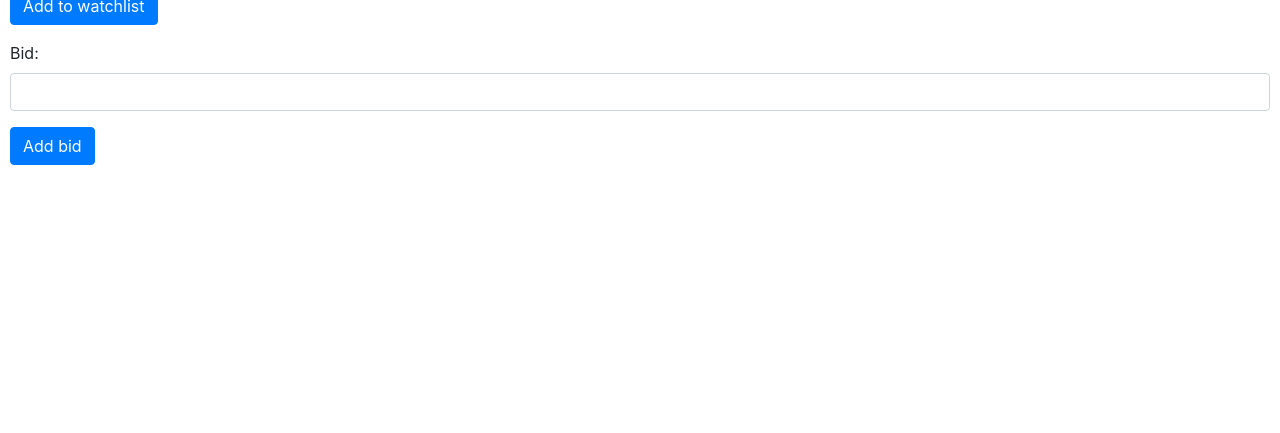
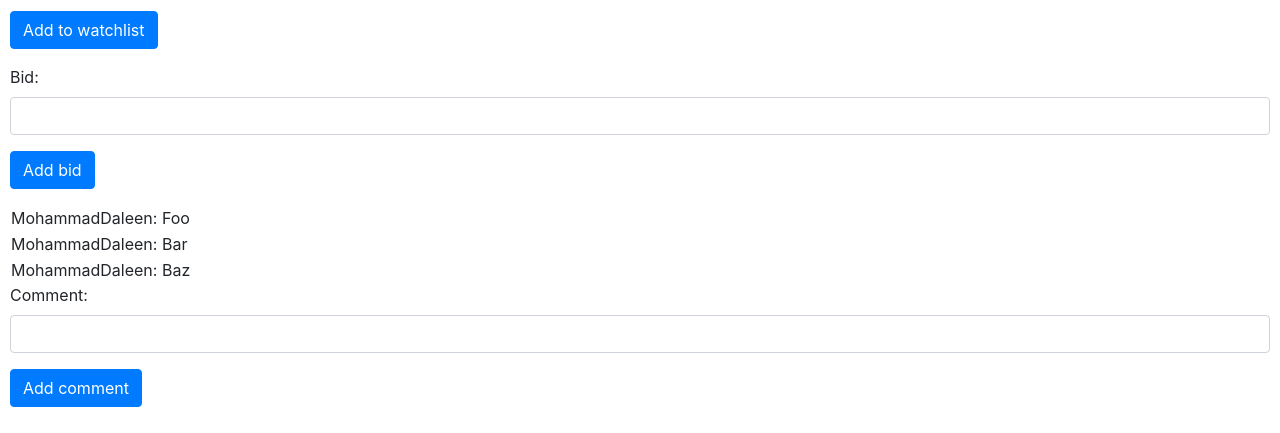
Before and after one commit to MohammadDaleen/cs50w, a Django app: page /listing/1 in a window 1280 px wide. Shown: the part 384-817 px from the top of the page. Before the commit the page ends 549 px from the top, so only its background shows below. Run offline with Django 3.2, Linux system fonts and the light colour scheme; a user stored in the database is signed in; data comes from the database, SQL or seed files in the repository; both versions use the stored data as it was after the commit; some libraries are stand-ins or nearby versions.

Commit message:
Finish: listing, Countinue: watchlist, Replace: html comments with Jinja comments

```diff
--- a/Project2Commerce/commerce/auctions/models.py
+++ b/Project2Commerce/commerce/auctions/models.py
@@ -23,6 +23,9 @@ class Listing(models.Model):
     startingBid = models.PositiveIntegerField()
     imgURL = models.URLField(blank=True, null=True)
     category = models.CharField(blank=True, choices=CATEGORIES, max_length=4, null=True)
+
+    lister = models.ForeignKey(User, on_delete=models.CASCADE, related_name="userListings")
+    isClosed = models.BooleanField(default=False)
 
     def __str__(self):
         return f"{self.id}. \n\
@@ -50,7 +53,7 @@ class Comment(models.Model):
     auction = models.ForeignKey(Listing, on_delete=models.CASCADE, related_name="listingComments")
 
     def __str__(self):
-        return f"{self.id}. {self.commenter}: {self.text} ({self.auction.id}. {self.auction.title})"
+        return f"{self.commenter}: {self.text}"
 
 
 # Watchlist
--- a/Project2Commerce/commerce/auctions/templates/auctions/listing.html
+++ b/Project2Commerce/commerce/auctions/templates/auctions/listing.html
@@ -10,6 +10,7 @@
     <table class="table table-striped table-bordered">
         <tbody>
             <tr>
+                <th>Lister: {{ listing.lister }}</th>
                 <th>
                     <a href={% url 'commerce:listing' listing.id %}>
                         Title: {{ listing.title }}
@@ -17,18 +18,18 @@
                 </th>
                 <td>Description: {{ listing.description }}</td>
 
-                <!-- Ensure there are bids -->
+                {% comment %} Ensure there are bids {% endcomment %}
                 {% if maxBidAmount %}
                         <td>Highest bid: {{ maxBidAmount }}</td>
-                <!-- There are no bids -->
+                {% comment %} There are no bids {% endcomment %}
                 {% else %}
                     <td>Starting bid: {{ listing.startingBid }}</td>
                 {% endif %}
 
-                <!-- Ensure imgURL is provided -->
+                {% comment %} Ensure imgURL is provided {% endcomment %}
                 {% if listing.imgURL %}
                     <td>Image: <img class="foo" src="{{ listing.imgURL }}" width="200"></td>
-                <!-- imgURL is not provided -->
+                {% comment %} imgURL is not provided {% endcomment %}
                 {% else %}
                     <!-- foo: do a placeholder image -->
                 {% endif %}
@@ -44,8 +45,10 @@
     If a user is signed in on a closed listing page, and the user has won that auction, the page should say so.
     Users who are signed in should be able to add comments to the listing page. The listing page should display all comments that have been made on the listing.
      -->
+
+    {% comment %} Ensure user is authenticated {% endcomment %}
     {% if user.is_authenticated %}
-        <!-- if the watchlist == None (i.e., the listing is not in the watchlist of the user) -->
+        {% comment %} if the watchlist == None (i.e., the listing is not in the watchlist of the user) {% endcomment %}
         {% if not isOnWatchlist %}
             <form action="{% url 'commerce:watchlist' %}" method="post">
                 <div class="form-group">
@@ -56,6 +59,8 @@
                     </div>
                 </div>
             </form>
+
+        {% comment %} The listing on the watchlist of current user {% endcomment %}
         {% else %}
             <form action="{% url 'commerce:removeWatchlist' %}" method="post">
                 <div class="form-group">
@@ -68,16 +73,80 @@
             </form>
         {% endif %}
 
-        <form action="{% url 'commerce:addBid' %}" method="post">
+        <!-- Ensure auction is not closed -->
+        {% if not isClosed %}
+
+            {% comment %} Ensuer current user is not the lister of current listing {% endcomment %}
+            {% if not userIsLister %}
+                <form action="{% url 'commerce:addBid' %}" method="post">
+                    <div class="form-group">
+                        {% csrf_token %}
+                        {{ AddBidForm }}
+                        <div class="pt-3">
+                            <input class="btn btn-primary" type="submit" value="Add bid">
+                        </div>
+                    </div>
+                </form>
+
+            {% comment %} The current user is the lister of current listing {% endcomment %}
+            {% else %}
+                <form action="{% url 'commerce:closeAuction' %}" method="post">
+                    <div class="form-group">
+                        {% csrf_token %}
+                        {{ hiddinListingIdForm }}
+                        <div class="pt-3">
+                            <input class="btn btn-warning" type="submit" value="Close the auction">
+                        </div>
+                    </div>
+                </form>
+            {% endif %}
+        {% endif %}
+    {% endif %}
+
+    {% comment %} Ensure auction is closed {% endcomment %}
+    {% if isClosed %}
+        {% comment %} Ensure the current user is the winner of current auction {% endcomment %}
+        {% if winner %}
+            <h2>{{ winner }} won! This auction is no longer active.</h2>
+
+        {% comment %} The current user is not the winner of current auction {% endcomment %}
+        {% else %}
+            <h2>There is no winner! This auction is no longer active</h2>
+        {% endif %}
+    {% endif %}
+
+
+    {% for comment in comments %}
+        <table>
+            <tbody>
+                <tr>
+                    <td>{{ comment }}</td>
+                </tr>
+            </tbody>
+        </table>
+    {% empty %}
+        <table>
+            <tbody>
+                <tr>
+                    <td>No comments yet.</td>
+                </tr>
+            </tbody>
+        </table>
+    {% endfor %}
+
+
+    {% if user.is_authenticated %}
+        <form action="{% url 'commerce:addComment' %}" method="post">
             <div class="form-group">
                 {% csrf_token %}
-                {{ AddBidForm }}
+                {{ AddCommentForm }}
                 <div class="pt-3">
-                    <input class="btn btn-primary" type="submit" value="Add bid">
+                    <input class="btn btn-primary" type="submit" value="Add comment">
                 </div>
             </div>
         </form>
+    {% endif %}
 
 
-    {% endif %}
+
 {% endblock %}
--- a/Project2Commerce/commerce/auctions/urls.py
+++ b/Project2Commerce/commerce/auctions/urls.py
@@ -12,5 +12,7 @@ urlpatterns = [
     path("listing/<str:id>", views.listing, name="listing"),
     path("watchlist", views.watchlist, name="watchlist"),
     path("removeWatchlist", views.removeWatchlist, name="removeWatchlist"),
-    path("addBid", views.addBid, name="addBid")
+    path("addBid", views.addBid, name="addBid"),
+    path("closeAuction", views.closeAuction, name="closeAuction"),
+    path("addComment", views.addComment, name="addComment")
 ]
--- a/Project2Commerce/commerce/auctions/views.py
+++ b/Project2Commerce/commerce/auctions/views.py
@@ -75,6 +75,14 @@ class AddBidForm(hiddinListingIdForm):
     bid.widget.attrs.update({"class": "form-control"})
 
 
+class AddCommentForm(hiddinListingIdForm):
+    # Add a text input field (- default: textInput)
+    text = forms.CharField()
+    # Set label for text input field
+    text.label = "Comment"
+    # Change HTML attrbutes of text input field
+    text.widget.attrs.update({"class": "form-control"})
+
 # Active Listings Page (view)
 # view all of the currently active auction listings.
 # For each active listing, this page should display (at minimum)
@@ -110,7 +118,6 @@ def index(request):
         ''' Restructure data of listings'''
         data.append((listing, maxBidAmount, category))
 
-    print(data)
     return render(request, "auctions/index.html", {
         # Pass data of listings
         "data": data
@@ -253,9 +260,29 @@ def listing(request, id):
 
     ''' Get the category of this listing '''
     category = "N/A"
-    for CATEGORY in Listing.CATEGORIES:
-        if listing.category == CATEGORY[0]:
-            category = CATEGORY[1]
+    for KEY, VALUE in Listing.CATEGORIES:
+        if listing.category == KEY:
+            category = VALUE
+
+
+    ''' Get listing status (isClosed?) '''
+    isClosed = listing.isClosed
+
+
+    ''' Get auction winner (if any) '''
+    winner = ""
+    # Ensure auction is closed
+    if isClosed:
+        # Ensure there is highest bid
+        if maxBidAmount:
+            # Get the user who has the highest bid on current listing
+            winner = listing.listingBids.get(amount=maxBidAmount).bidder
+
+    ''' Get comments on current listing '''
+    try:
+        comments = Comment.objects.filter(auction=listing)
+    except Comment.DoesNotExist:
+        comments = []
 
 
     # If the user is signed in
@@ -268,6 +295,15 @@ def listing(request, id):
         except Watchlist.DoesNotExist:
             isOnWatchlistOfUser = False
 
+        # Ensure that current user is the creator of current listing
+        userIsLister = False
+        if listing.lister == request.user:
+            userIsLister = True
+
+        # Ensure user is the winner
+        if request.user == winner:
+            winner = str(winner) + "(You)"
+
         # render the listing page
         return render(request, "auctions/listing.html", {
             # Pass listing object
@@ -276,12 +312,23 @@ def listing(request, id):
             "category": category,
             # Pass the max bid amount for current listing
             "maxBidAmount": maxBidAmount,
-            # Pass the user's watchlist for current listing
+            # Pass if listing is closed
+            "isClosed": isClosed,
+            # Pass winner (if any)
+            "winner": winner,
+            # Pass comments of current listing
+            "comments": comments,
+            # Pass AddCommentForm
+            "AddCommentForm": AddCommentForm(initial={"listingId": id}),
+
+            # Pass if listing is on watchlist for current user
             "isOnWatchlist": isOnWatchlistOfUser,
             # Pass a form to add bid
             "AddBidForm": AddBidForm(initial={"listingId": id}),
-            # Pass a form to
-            "hiddinListingIdForm": hiddinListingIdForm(initial={"listingId": id})
+            # Pass a form to addTo/RemoveFrom watchlist buttons
+            "hiddinListingIdForm": hiddinListingIdForm(initial={"listingId": id}),
+            # Pass if user is lister
+            "userIsLister": userIsLister
     })
 
     # The request method is GET
@@ -291,7 +338,13 @@ def listing(request, id):
         # Pass listing's object
         "category": category,
         # Pass the max bid amount for current listing
-        "maxBidAmount": maxBidAmount
+        "maxBidAmount": maxBidAmount,
+        # Pass if listing is closed
+        "isClosed": isClosed,
+        # Pass winner (if any)
+        "winner": winner,
+        # Pass comments of current listing
+        "comments": comments
     })
 
 
@@ -372,6 +425,58 @@ def addBid(request):
         return HttpResponseRedirect(reverse(f"commerce:listing", args=(listingId,)))
 
 
+def closeAuction(request):
+    if request.method == "POST":
+        if not request.user.is_authenticated:
+            return HttpResponse("Must be logged in.")
+
+        # Take in the data the user submitted and save it as form
+        form = hiddinListingIdForm(request.POST)
+
+        # Ensure form data is valid (server-side)
+        if not form.is_valid():
+            return HttpResponse("The hiddinListingIdForm is not valid")
+
+        # Isolate data from the 'cleaned' version of form data
+        listingId = form.cleaned_data["listingId"]
+
+        # Get the listing that would be closed
+        listing = Listing.objects.get(id=listingId)
+        # Close auction
+        listing.isClosed = True
+        # Save listing in database
+        listing.save()
+        return HttpResponseRedirect(reverse(f"commerce:listing", args=(listingId,)))
+
+
+def addComment(request):
+
+    if request.method == "POST":
+        if not request.user.is_authenticated:
+            return HttpResponse("Must be logged in.")
+
+        # Take in the data the user submitted and save it as form
+        form = AddCommentForm(request.POST)
+
+        # Ensure form data is valid (server-side)
+        if not form.is_valid():
+            return HttpResponse("The AddCommentForm is not valid")
+
+        # Isolate data from the 'cleaned' version of form data
+        listingId = form.cleaned_data["listingId"]
+        text = form.cleaned_data["text"]
+
+        # Get commenter
+        commenter = request.user
+
+        # Get the listing that the user wants to bid on
+        listing = Listing.objects.get(id=listingId)
+
+        comment = Comment(text=text, commenter=commenter, auction=listing)
+        comment.save()
+
+        return HttpResponseRedirect(reverse(f"commerce:listing", args=(listingId,)))
+
 
 # Categories: Users should be able to visit a page that displays a list of all listing categories. Clicking on the name of any category should take the user to a page that displays all of the active listings in that category.
 
```
Also changed, not shown: Project2Commerce/commerce/auctions/templates/auctions/index.html (+4 -4 lines), Project2Commerce/commerce/auctions/migrations/0010_listing_lister.py (added), Project2Commerce/commerce/auctions/migrations/0011_remove_listing_lister.py (added), Project2Commerce/commerce/auctions/migrations/0012_listing_lister.py (added), Project2Commerce/commerce/auctions/migrations/0013_listing_isclosed.py (added), Project2Commerce/commerce/db.sqlite3.
